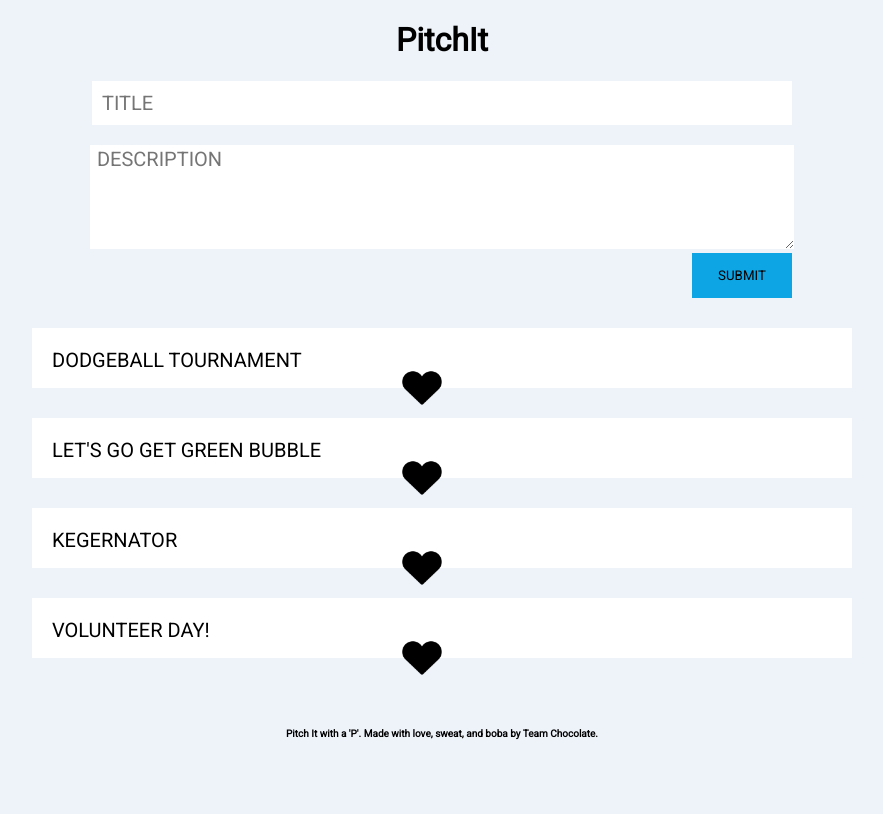
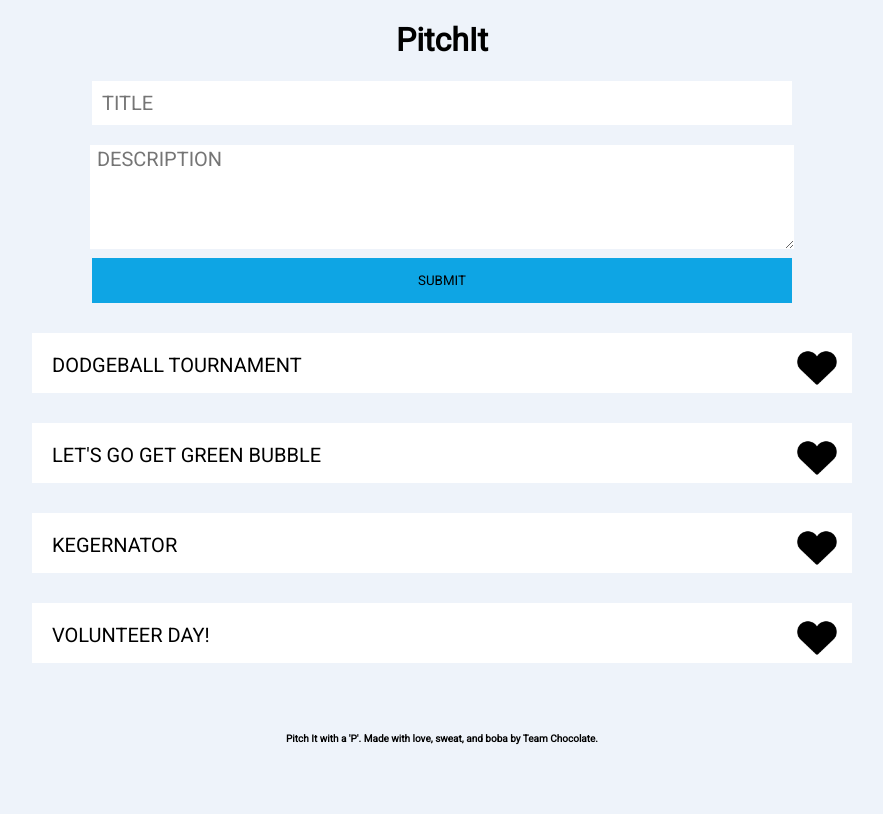
Before and after one commit to kevinpamplona/pitchit, a Django app: page / in a window 1280 px wide. Shown: the whole page, without its empty margins (198-1081 px from the left). Before the commit the page ends 740 px from the top, so only its background shows below. Run offline with Django 3.2, Linux system fonts and the light colour scheme; some libraries are stand-ins or nearby versions.

Commit message:
restored stylesheet to proper version

```diff
--- a/assets/stylesheets/style.css
+++ b/assets/stylesheets/style.css
@@ -1,35 +1,40 @@
 body {
-	text-align:center;
 	font-family: 'Roboto','Lato', sans-serif;
     background-color: #eef3fa;
 }
 
-img {
-    width: 400px;
-}
-
-button {
-    font-family: 'Roboto', sans-serif;
-    margin-left: 600px;
-    background-color: #0ea5e4;
-    border: none;
-
+h1 {
+    text-align: center;
 }
 
 .heart {
     width:40px;
-    position: absolute;
-    margin-top: 20px;
-    margin-left: 350px;
+    position: relative;
+    bottom: 5px;
+    padding-right: 15px;
+    float: right;
+    }
 
+.otherheart {
+    width:40px;
+    bottom: 5px;
+    padding-right: 15px;
+    float: right;
+    position: relative;
+}
+
+.number {
+    bottom: 5px;
+    float: right;
+    padding-right: 10px;
 }
 
 h2 {
 	font-size: 10px;
 	margin-top: 70px;
 	margin-bottom: 70px;
+    text-align: center;
 }
-
 
 input#input {
     font-size: 20px;
@@ -37,6 +42,7 @@ input#input {
     border: none;
     padding: 10px;
     font-family: 'Roboto', sans-serif;
+    margin: 0 auto;
 
 }
 
@@ -46,7 +52,7 @@ textarea#body {
     font-size: 20px;
     border: none;
     font-family: 'Roboto', sans-serif;
-
+    margin: 0 auto;
 }
 
 input#body {
@@ -59,7 +65,6 @@ input#body {
 
 .row-title {
     font-size: 20px;
-    margin-top: 30px;
     background-color: white;
     width: 800px;
     margin: 0 auto;
@@ -73,13 +78,18 @@ input#body {
 
 .submission-box {
     margin-bottom: 20px;
+    text-align: center;
+
 }
-
-
 button {
-    width: 100px;
+    width: 700px;
+    margin-top:5px;
     padding: 15px;
+    text-align: center;
     cursor: pointer;
+    font-family: 'Roboto', sans-serif;
+    background-color: #0ea5e4;
+    border: none;
 }
 
 .row-description {
```
